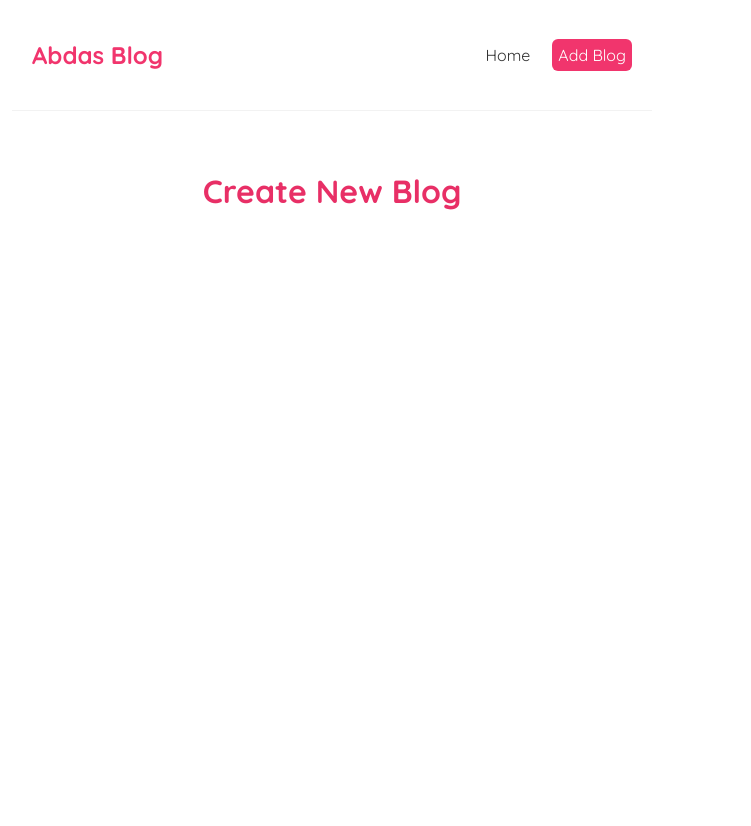
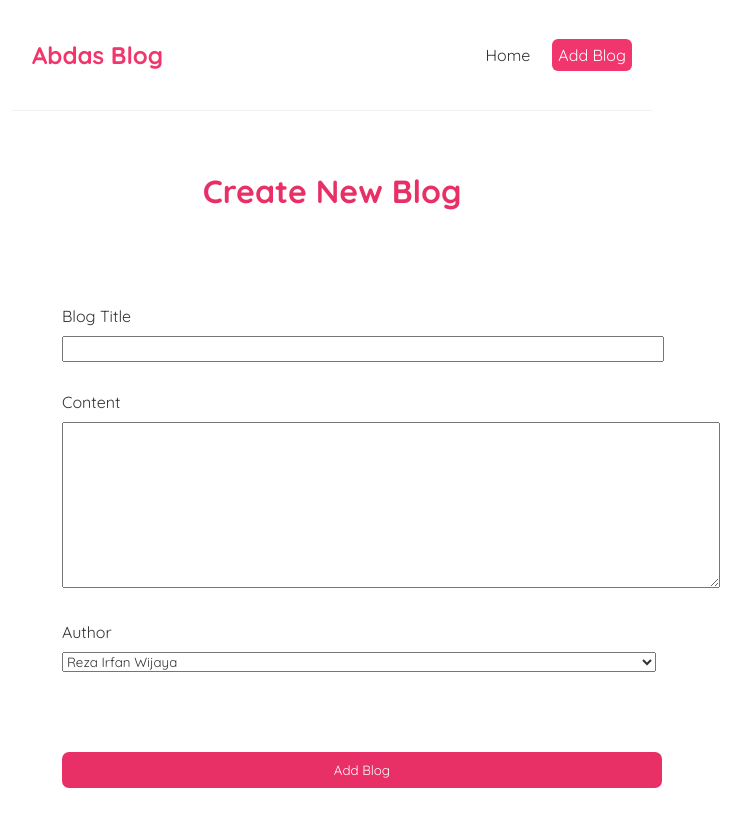
Before and after one commit to rezairfanwijaya/react-js-tutorial-net-ninja, a React (Create React App) app: page /create in a window 1280 px wide. Shown: the top 826 px of the page, without its empty margins (308-1059 px from the left). Before the commit the page ends 800 px from the top, so only its background shows below. Built offline with nearby package versions, Linux system fonts and the light colour scheme.

Commit message:
add: event handle when user fill the form

```diff
--- a/src/Create.jsx
+++ b/src/Create.jsx
@@ -1,9 +1,64 @@
+import { useState } from "react";
+
 const CreateBlog = () => {
+    // state untuk menampung inputan pada form new blog
+    const [title, settitle] = useState('');
+    const [body, setbody] = useState('');
+    const [author, setauthor] = useState('rezairfanwijaya');
+
+    // function untuk handle submit form new blog
+    const handleSubmit = (e) => {
+        // matikan reload yang terjadi ketika menekan tombol submit (Add Blog)
+        e.preventDefault()
+
+        // ambil data dari state yang sudah diketik user di form
+        const newBlog = {title, body, author}
+        console.log(newBlog)
+    }
+
+
+
     return (
         <div className="create-blog">
             <h1>Create New Blog</h1>
+            <div className="form">
+                <form onSubmit={handleSubmit} className="new-blog-form">
+                    <div className="single-input">
+                        <label>Blog Title</label>
+                        <br></br>
+                        <input
+                        type="text"
+                        required
+                        onChange={(e)=>settitle(e.target.value)}
+                        />
+                    </div>
+                    <div className="single-input">
+                        <label>Content</label>
+                        <br></br>
+                        <textarea
+                        cols="91"
+                        rows="10"
+                        required
+                        onChange={(e)=>setbody(e.target.value)}
+                        />
+                    </div>
+                    <div className="single-input">
+                        <label>Author</label>
+                        <br></br>
+                        <select
+                        value={author}
+                        onChange={(e)=>setauthor(e.target.value)}
+                        >
+                            <option value="rezairfanwijaya">Reza Irfan Wijaya</option>
+                            <option value="rezaabdas">Reza Abdas</option>
+                            <option value="rezairfan">Reza Irfan</option>
+                        </select>
+                    </div>
+                    <button className="add-blog">Add Blog</button>
+                </form>
+            </div>
         </div>
-     );
+    );
 }
 
 export default CreateBlog;
```
